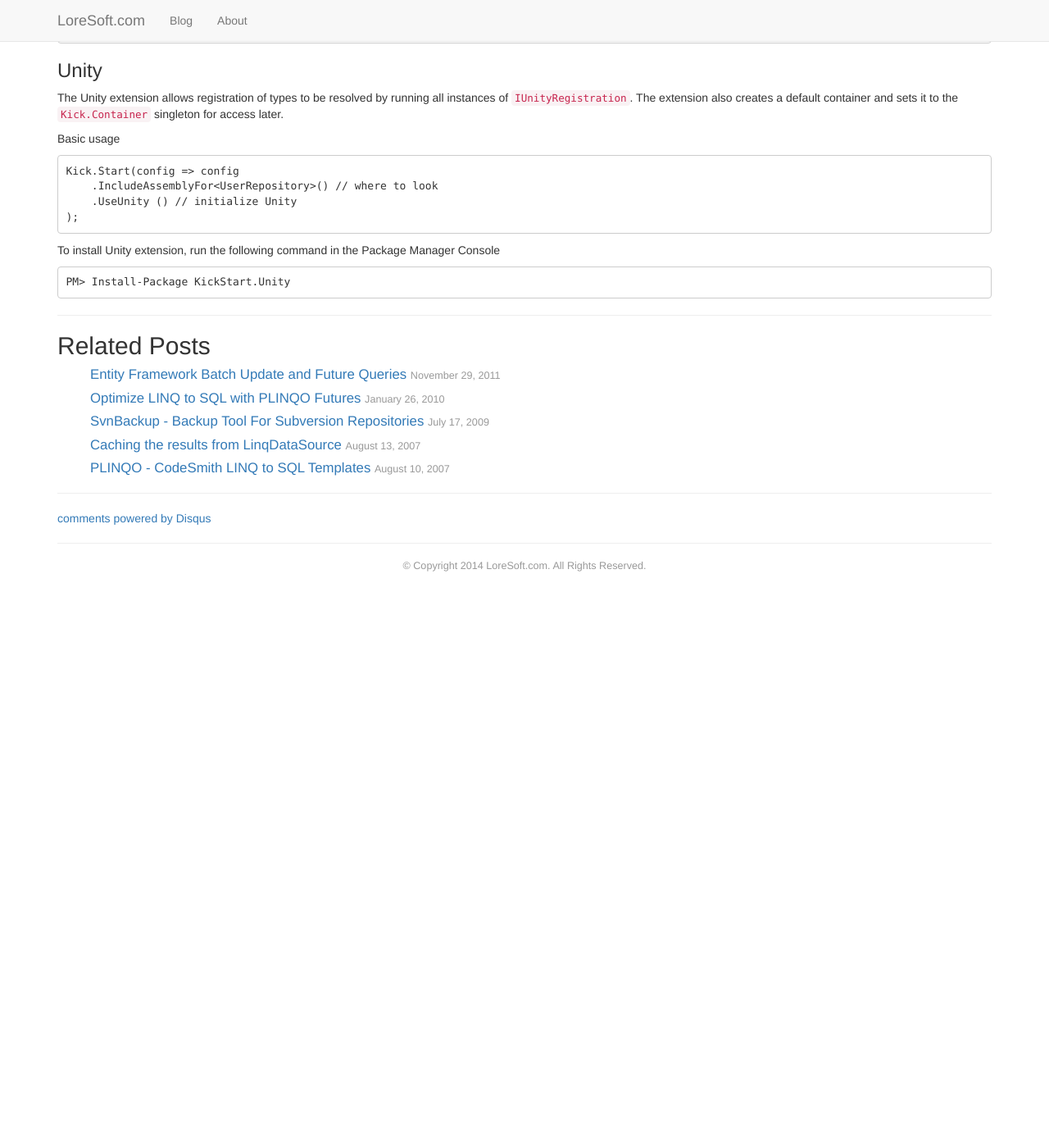
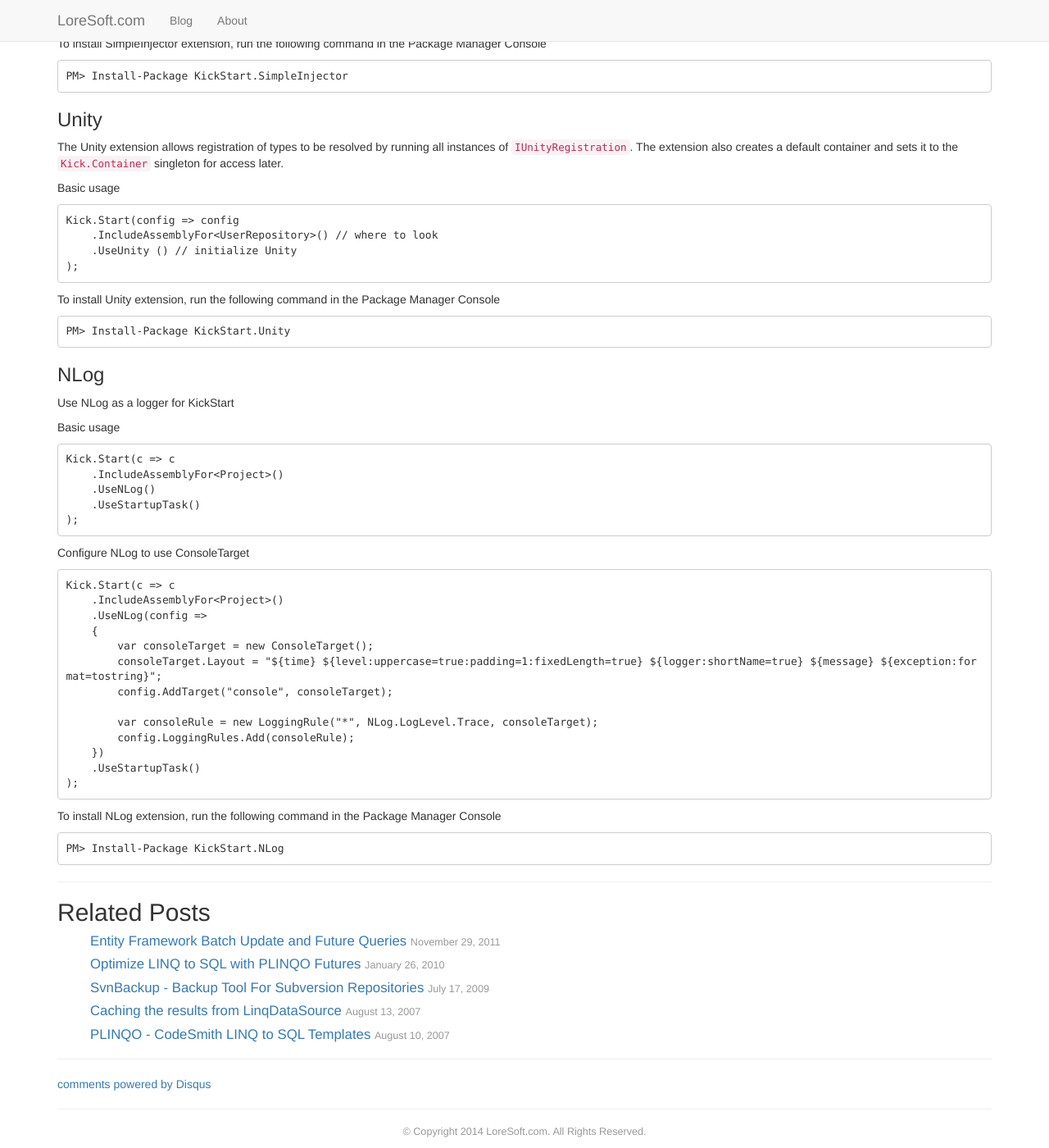
Before and after one commit to loresoft/loresoft.github.io, a Jekyll site: the page built from _posts/2014-12-17-KickStart-Application-Initiation-Framework.md, in a window 1280 px wide and 1400 px high, scrolled down 2150 px. Shown: the whole window at 82% size. Built offline with Jekyll 4.4.1, drawn with Linux system fonts in a browser that asks for light colours; nearby versions of some CDN libraries; Markdown is read by kramdown in place of the engine named in the settings; comment, search, counter and statistics services are not loaded; before the commit the page ends 2859 px from its top, so only the background shows below that; some of the changed text lies outside the part shown.

Commit message:
more tweaks to kickstart post

```diff
--- a/_posts/2014-12-17-KickStart-Application-Initiation-Framework.md
+++ b/_posts/2014-12-17-KickStart-Application-Initiation-Framework.md
@@ -23,8 +23,8 @@
 
     PM> Install-Package KickStart
 
-More information about NuGet package avaliable at
-<https://nuget.org/packages/KickStart>
+* NuGet: [http://www.nuget.org/packages?q=KickStart](http://www.nuget.org/packages?q=KickStart "NuGet Package")
+* Source: [http://github.com/loresoft/KickStart](https://github.com/loresoft/KickStart "Project Source")
 
 ## Example
 
@@ -42,8 +42,10 @@
 - StartupTask - Run any class that implements `IStartupTask`
 - Autofac - Registers all Autofac `Module` classes and creates the container
 - AutoMapper - Registers all AutoMapper `Profile` classes
-- MongoDB - Registers all `BsonClassMap` classes with MongoDB serialization.
-- Ninject - Registers all `NinjectModule` classes and creates an `IKernal`.
+- log4net - Use log4net as a logger
+- MongoDB - Registers all `BsonClassMap` classes with MongoDB serialization
+- Ninject - Registers all `NinjectModule` classes and creates an `IKernal`
+- NLog - Use NLog as a logger
 - SimpleInjector - Run all `ISimpleInjectorRegistration` instances allowing container registration
 - Unity - Run all `IUnityRegistration` instances allowing container registration
 
@@ -125,3 +127,35 @@
 To install Unity extension, run the following command in the Package Manager Console
 
     PM> Install-Package KickStart.Unity
+
+### NLog
+
+Use NLog as a logger for KickStart
+
+Basic usage
+
+    Kick.Start(c => c
+        .IncludeAssemblyFor<Project>()
+        .UseNLog()
+        .UseStartupTask()
+    );
+
+Configure NLog to use ConsoleTarget
+
+    Kick.Start(c => c
+        .IncludeAssemblyFor<Project>()
+        .UseNLog(config =>
+        {
+            var consoleTarget = new ConsoleTarget();
+            consoleTarget.Layout = "${time} ${level:uppercase=true:padding=1:fixedLength=true} ${logger:shortName=true} ${message} ${exception:format=tostring}";
+            config.AddTarget("console", consoleTarget);
+
+            var consoleRule = new LoggingRule("*", NLog.LogLevel.Trace, consoleTarget);
+            config.LoggingRules.Add(consoleRule);
+        })
+        .UseStartupTask()
+    );
+
+To install NLog extension, run the following command in the Package Manager Console
+
+    PM> Install-Package KickStart.NLog
```
